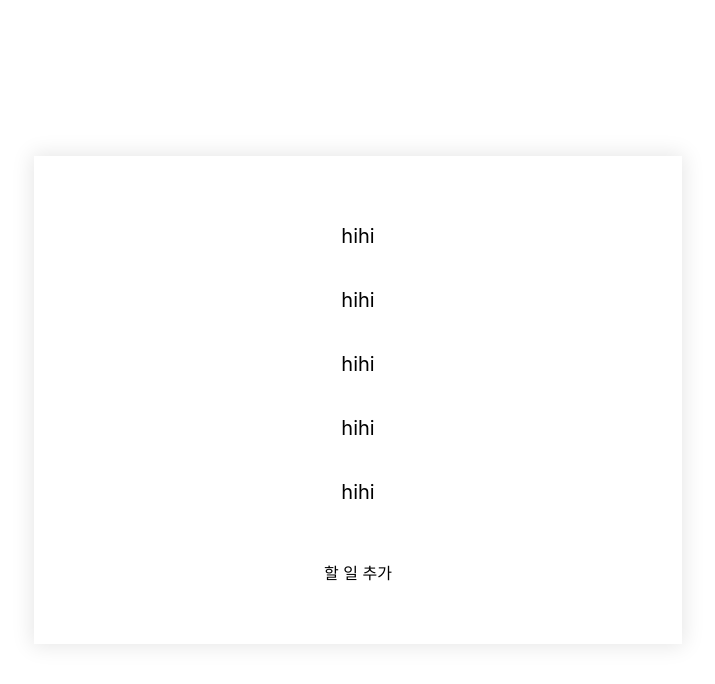
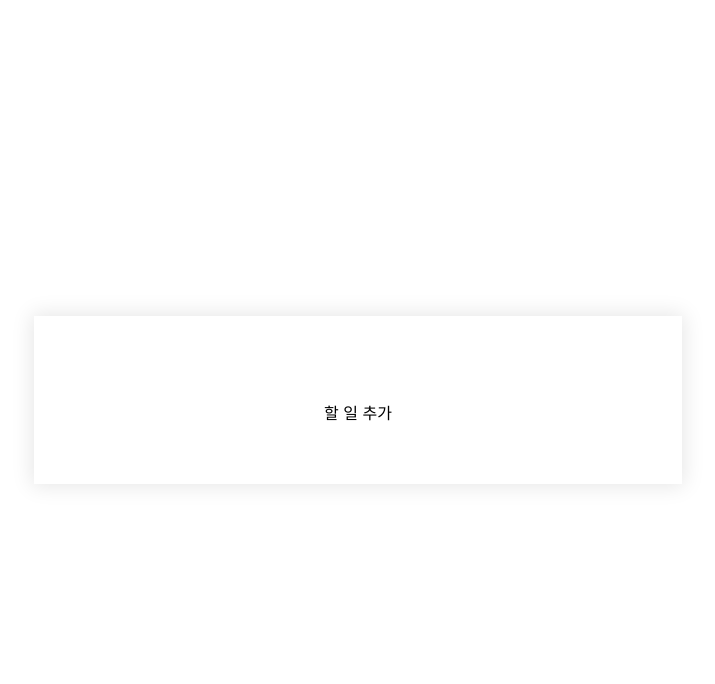
Before and after one commit to Vallista/React-Hooks-Context-API-Todo-Example, a React (Create React App) app: page / in a window 1280 px wide. Shown: the top 684 px of the page, without its empty margins (282-997 px from the left). Built offline with nearby package versions, Linux system fonts and the light colour scheme.

Commit message:
TodoListContainer 추가, addTodo 이벤트 코딩

```diff
--- a/src/App.tsx
+++ b/src/App.tsx
@@ -1,36 +1,12 @@
 import React from 'react'
 import './App.css'
 
-import TodoList from './components/organisms/TodoList/index'
-import { Todo } from './models/Todo'
-
-const todos: Array<Todo> = [
-  {
-    description: 'hihi',
-    isComplete: false
-  },
-  {
-    description: 'hihi',
-    isComplete: false
-  },
-  {
-    description: 'hihi',
-    isComplete: false
-  },
-  {
-    description: 'hihi',
-    isComplete: false
-  },
-  {
-    description: 'hihi',
-    isComplete: false
-  }
-]
+import TodoList from './containers/TodoListContainer'
 
 const App: React.FC = () => {
   return (
     <div className="app">
-      <TodoList todoList={todos} addTodo={() => {}} />
+      <TodoList />
     </div>
   )
 }
--- a/src/components/organisms/TodoList/index.tsx
+++ b/src/components/organisms/TodoList/index.tsx
@@ -19,8 +19,8 @@ const TodoList: React.FC<IProps> = ({ className, todoList, addTodo }) => {
   const classProps = classNames(className, styles['default'])
 
   const createTodos = () =>
-    todoList.map((item) => (
-      <ListItem>
+    todoList.map((item, index) => (
+      <ListItem key={index}>
         <CheckBox text={item.description} name="todos" value={item.description} />
       </ListItem>
     ))
--- /dev/null
+++ b/src/containers/TodoListContainer.tsx
@@ -0,0 +1,33 @@
+import React from 'react'
+import TodoList from '../components/organisms/TodoList/index'
+
+import { Todo } from '../models/Todo'
+
+interface IProps {}
+
+interface IState {
+  todos: Array<Todo>
+}
+
+class TodoListContainer extends React.Component<IProps, IState> {
+  state = {
+    todos: Array<Todo>()
+  }
+
+  addTodo = () => {
+    const todo: Todo = {
+      isComplete: false,
+      description: ''
+    }
+
+    this.setState({
+      todos: [ ...this.state.todos, todo ]
+    })
+  }
+
+  render() {
+    return <TodoList todoList={this.state.todos} addTodo={this.addTodo} />
+  }
+}
+
+export default TodoListContainer
```
